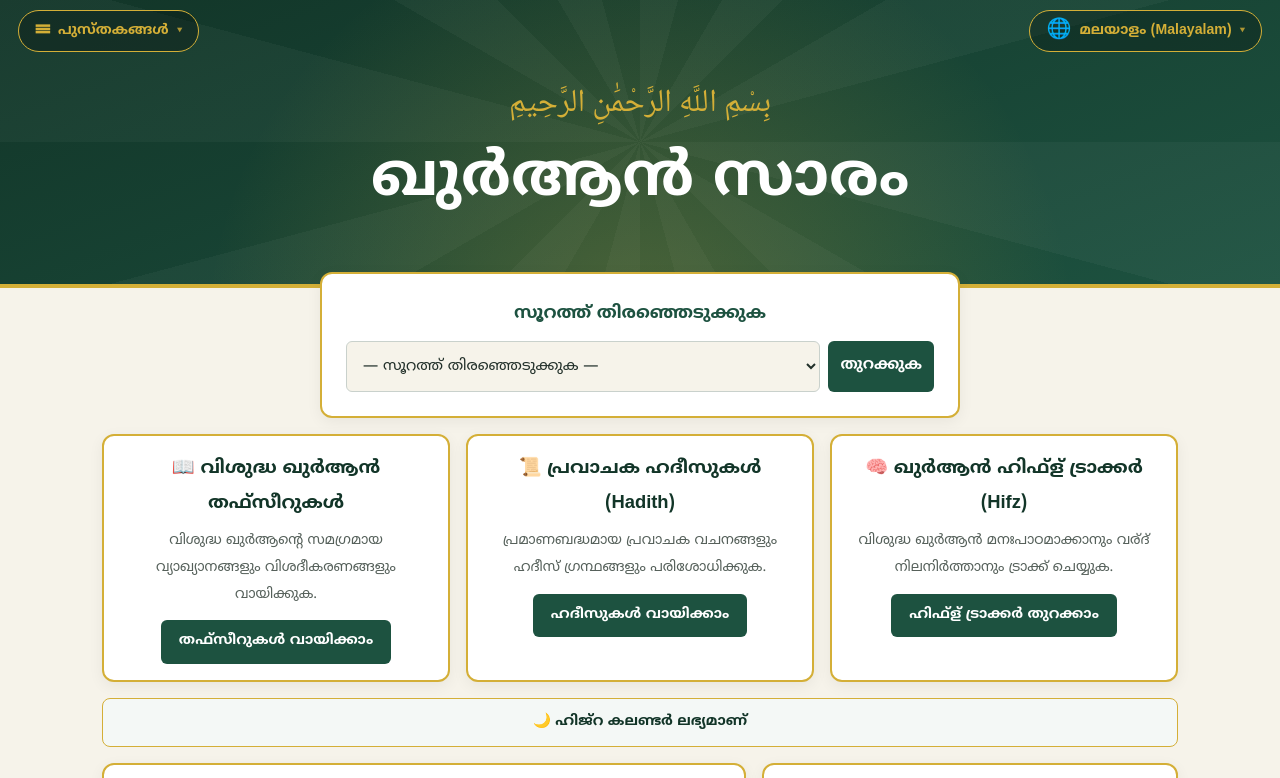
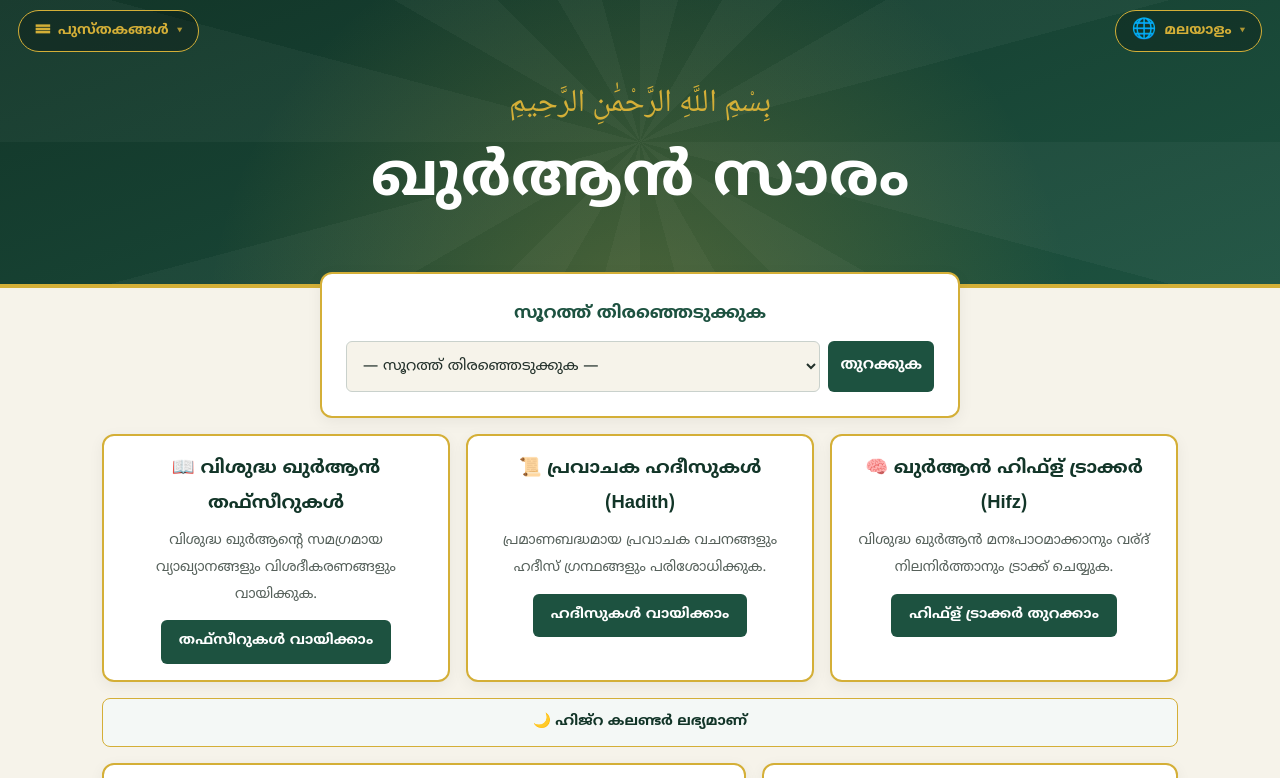
Before and after one commit to onlinenanma/quran, a plain HTML site: page index.html in a window 1280 px wide. Shown: the top 778 px of the page. Drawn offline with Linux system fonts and the light colour scheme; no server answers.

Commit message:
Update index.html

```diff
--- a/index.html
+++ b/index.html
@@ -147,7 +147,7 @@ div[id*="goog-gt-"] {
     <option value="" disabled selected>🌐 Language / ഭാഷ</option>
 
     <!-- South Asian / Indian Languages -->
-    <option value="ml">മലയാളം (Malayalam)</option>
+    <option value="ml">മലയാളം</option>
     <option value="en">English</option>
     <option value="hi">हिन्दी (Hindi)</option>
     <option value="ta">தமிழ் (Tamil)</option>
```
